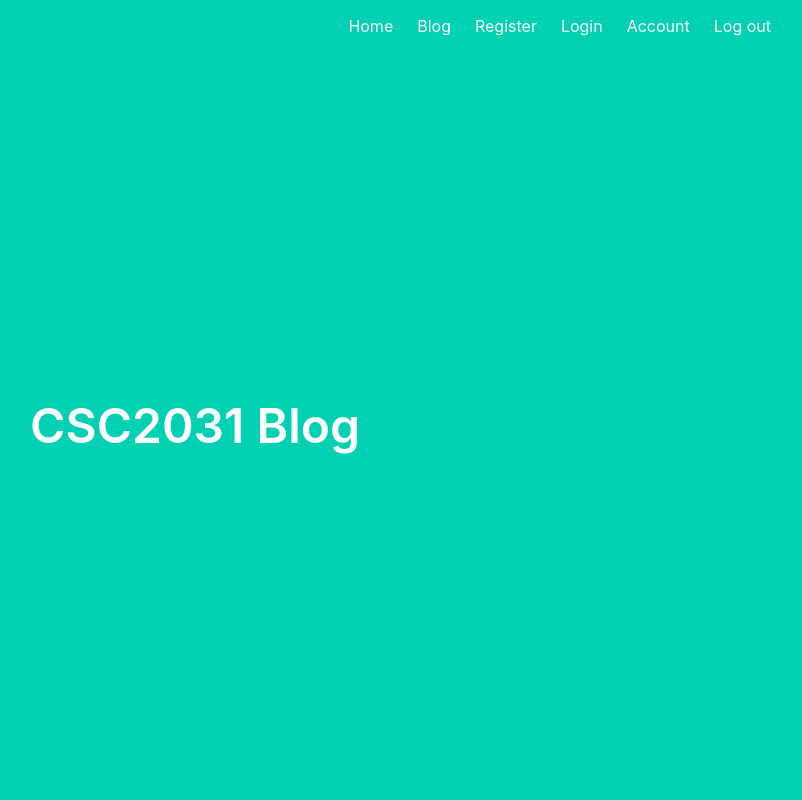
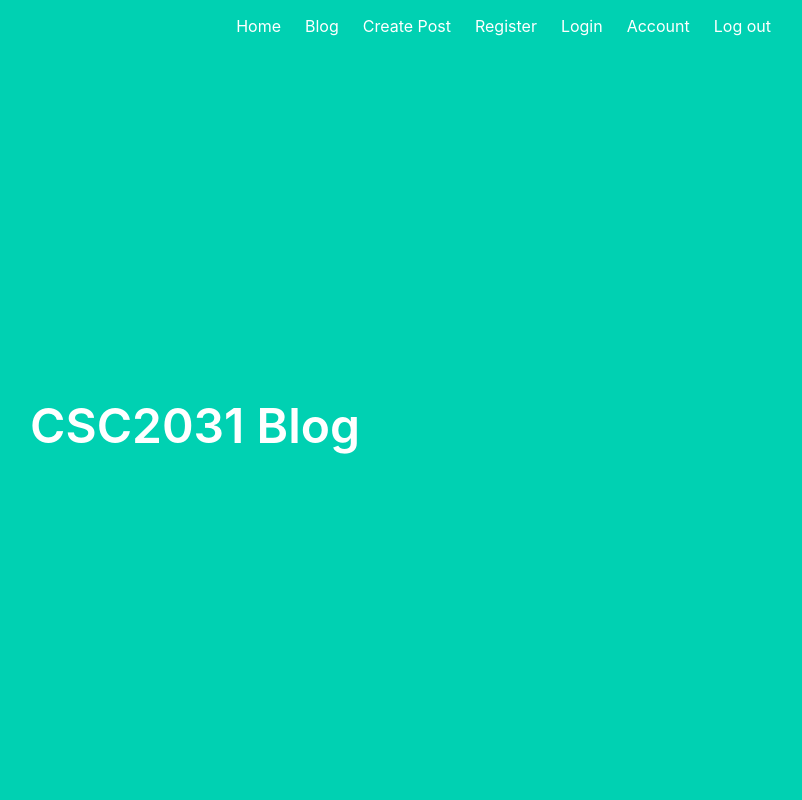
Before and after one commit to AlIrel/csc2031_FlaskProject, a Flask app: page / in a window 1280 px wide. Shown: the whole page, without its empty margins (445-1247 px from the left). Run offline with Flask 3, Linux system fonts and the light colour scheme.

Commit message:
Added nav-bar link to create post in base.html.

```diff
--- a/templates/base.html
+++ b/templates/base.html
@@ -31,6 +31,9 @@
                         <a href="{{ url_for('blog.blog') }}" class="navbar-item">
                             Blog
                         </a>
+                        <a href="{{ url_for('blog.create') }}" class="navbar-item">
+                            Create Post
+                        </a>
                         <a href="{{ url_for('users.register') }}" class="navbar-item">
                             Register
                         </a>
```
